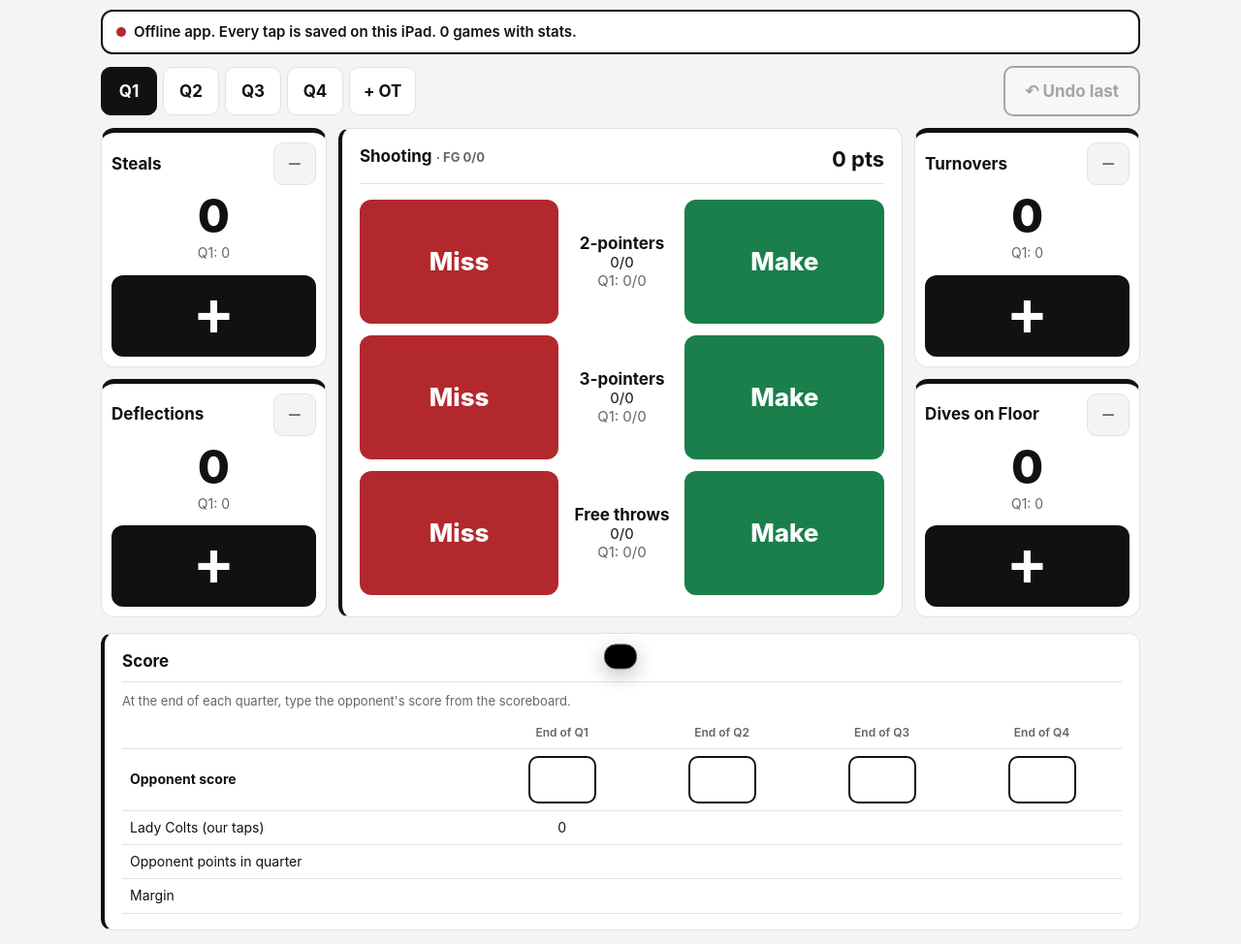
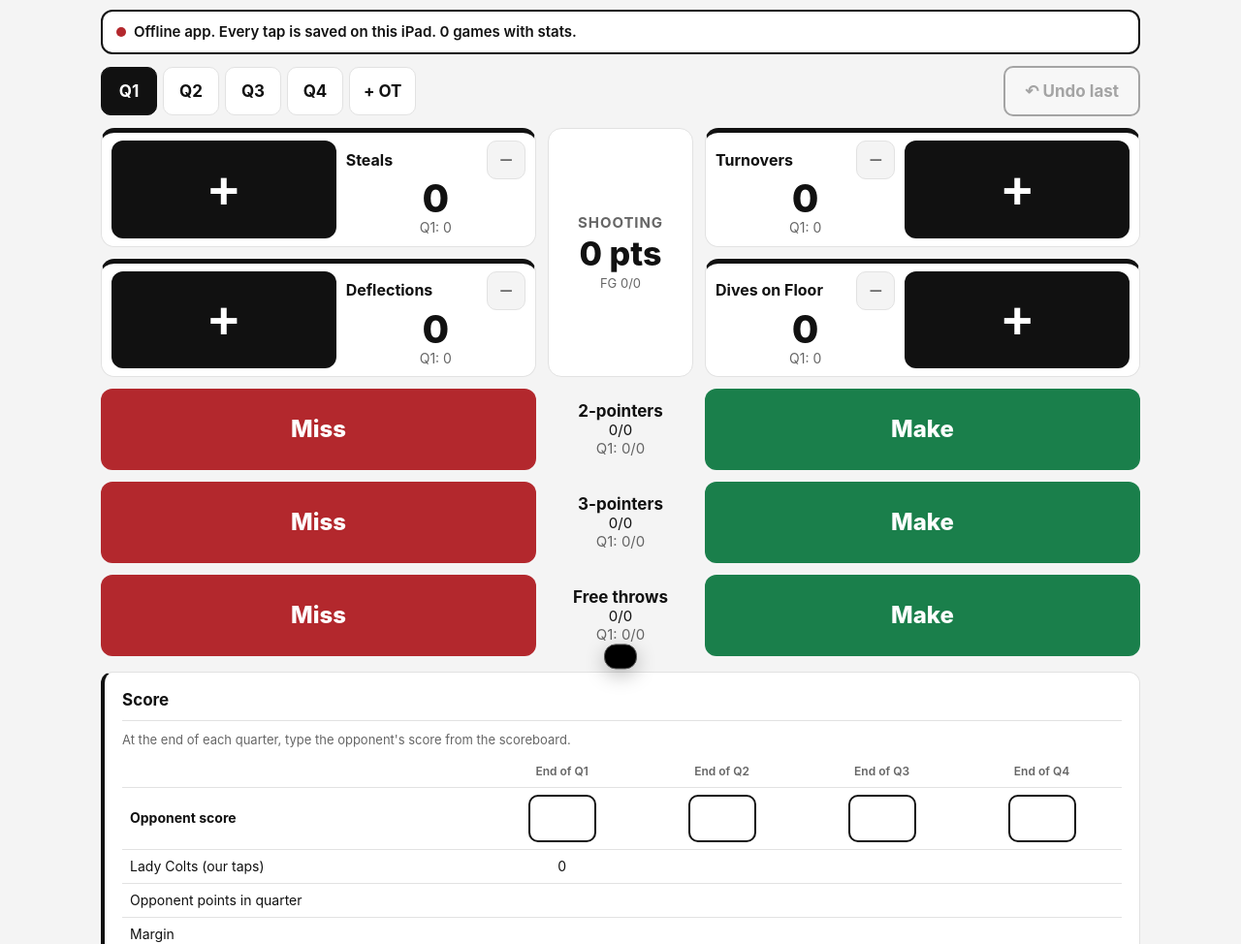
Before and after one commit to wcarnold786/Lady-colts-live, a plain HTML site: page index.html in a window 1280 px wide. Shown: the part 126-1100 px from the top of the page at 97% size. Drawn offline with Linux system fonts and the light colour scheme.

Commit message:
Add files via upload

```diff
--- a/index.html
+++ b/index.html
@@ -93,20 +93,19 @@ ul{margin:6px 0 0;padding-left:20px}li{margin:4px 0}.note{color:var(--mute);font
 .lv-srow{display:grid;grid-template-columns:minmax(150px,1fr) 1fr 1fr;gap:10px;align-items:center;margin:10px 0}.lv-slbl{display:flex;flex-direction:column;line-height:1.25}.lv-slbl b{font-size:17px}.lv-slbl span{font-size:15px}
 .lv-sbtn{height:72px;border:none;border-radius:12px;background:var(--ink);color:var(--card);font:inherit;font-size:22px;font-weight:800}.lv-sbtn:active{transform:scale(.97);filter:brightness(.85)}
 .lv-pts{float:right;font-size:22px}
-/* thumb layout: steals + deflections on the left, shooting in the middle (miss left, make right), turnovers + dives on the right */
-.lv-pad{display:grid;grid-template-columns:1fr 1fr;gap:12px;margin-bottom:16px;align-items:stretch}
-.lv-side{display:flex;flex-direction:column;gap:12px}.lv-side .lv-tile{flex:1}
-.lv-pad>.lv-shoot{grid-column:1/-1;grid-row:2;margin:0}
-.lv-shoot .lv-srow{grid-template-columns:1fr minmax(110px,auto) 1fr}
-.lv-shoot .lv-slbl{text-align:center;align-items:center}
+/* thumb layout: left column = steals, deflections, then every Miss; right column = turnovers, dives, then every Make; shot names down the middle */
+.lv-pad{display:grid;grid-template-columns:minmax(0,1fr) minmax(112px,150px) minmax(0,1fr);gap:12px;margin-bottom:16px;align-items:stretch}
+.lv-pad .lv-tile{padding:8px 10px;display:grid;column-gap:10px;row-gap:0;align-items:center;grid-template-columns:minmax(0,1fr) minmax(0,1.25fr);grid-template-areas:"top plus" "num plus" "sub plus"}
+.lv-pad .lv-tile.lv-L{grid-template-columns:minmax(0,1.25fr) minmax(0,1fr);grid-template-areas:"plus top" "plus num" "plus sub"}
+.lv-pad .lv-top{grid-area:top}.lv-pad .lv-num{grid-area:num;font-size:40px;margin:0}.lv-pad .lv-sub{grid-area:sub}
+.lv-pad .lv-plus{grid-area:plus;margin:0;height:100%;min-height:96px;font-size:54px}
+.lv-pad .lv-minus{width:40px;height:40px}.lv-pad .lv-name{font-size:16px;line-height:1.15}
+.lv-shsum{grid-row:span 2;display:flex;flex-direction:column;justify-content:center;align-items:center;text-align:center;gap:4px;background:var(--card);border:1px solid var(--line);border-radius:14px;padding:10px 6px}
+.lv-shsum b{font-size:15px;text-transform:uppercase;letter-spacing:.06em;color:var(--mute)}.lv-shsum .lv-big{font-size:34px;font-weight:800;line-height:1}
+.lv-pad .lv-slbl{text-align:center;align-items:center;justify-content:center}
+.lv-pad .lv-sbtn{height:84px;font-size:24px}
 .lv-sbtn.lv-make{background:#1a7f4b;color:#fff}.lv-sbtn.lv-miss{background:#b3282d;color:#fff}
-@media (orientation:landscape) and (min-width:900px){
-  main:has(>.lv),#app{max-width:none}
-  .lv-pad{grid-template-columns:minmax(180px,.8fr) minmax(0,2fr) minmax(180px,.8fr)}
-  .lv-pad>.lv-shoot{grid-column:auto;grid-row:auto;display:flex;flex-direction:column}
-  .lv-shoot .lv-srow{flex:1;margin:6px 0}.lv-shoot .lv-sbtn{height:100%;min-height:92px;font-size:26px}
-  .lv-side .lv-tile{padding:10px}.lv-side .lv-num{font-size:48px}.lv-side .lv-plus{flex:1;min-height:84px;height:auto}
-}
+@media (orientation:landscape) and (min-width:900px){main:has(>.lv),#app{max-width:none}}
 .lv-sc td,.lv-sc th{text-align:center}.lv-sc td:first-child,.lv-sc th:first-child{text-align:left}
 .lv input.lv-osc{-webkit-user-select:text;user-select:text;width:70px;font:inherit;font-size:20px;font-weight:700;text-align:center;padding:8px 4px;border-radius:10px;border:2px solid var(--ink);background:var(--card);color:var(--ink)}
 @keyframes swL{from{opacity:.3;transform:translateX(40px)}to{opacity:1;transform:none}}@keyframes swR{from{opacity:.3;transform:translateX(-40px)}to{opacity:1;transform:none}}main.swL{animation:swL .22s ease-out}main.swR{animation:swR .22s ease-out}
@@ -188,8 +187,8 @@ async function lvExport(keys){
   try{const f=new File([txt],name,{type:'application/json'});if(navigator.canShare&&navigator.canShare({files:[f]})){await navigator.share({files:[f],title:name});lvToast('Sent '+n+' game'+(n>1?'s':''));return}}catch(e){if(e&&e.name==='AbortError')return}
   const a=document.createElement('a');a.href=URL.createObjectURL(new Blob([txt],{type:'application/json'}));a.download=name;document.body.appendChild(a);a.click();a.remove();lvToast('Saved '+name);
 }
-function lvTile(k,cnt){const s=LV_STATS.find(x=>x.k===k);return `
-    <div class="lv-tile">
+function lvTile(k,cnt,L){const s=LV_STATS.find(x=>x.k===k);return `
+    <div class="lv-tile${L?' lv-L':''}">
       <div class="lv-top"><span class="lv-name">${s.l}</span><button class="lv-minus" data-minus="${s.k}" aria-label="Remove one ${s.l}">−</button></div>
       <div class="lv-num">${cnt(s.k)}</div>
       <div class="lv-sub">${lvQName(LV_Q)}: ${cnt(s.k,LV_Q)}</div>
@@ -246,9 +245,9 @@ function lvPaint(){
     <button class="lv-undo" id="lvUndo"${v.ev.length?'':' disabled'}>↶ Undo last</button>
   </div>
   <div class="lv-pad">
-    <div class="lv-side">${lvTile('stl',cnt)}${lvTile('defl',cnt)}</div>
-    <div class="card lv-shoot"><h2>Shooting <span class="lv-pts">${pts} pts</span><span class="note"> · FG ${fgm}/${fga}${fga?' ('+Math.round(100*fgm/fga)+'%)':''}</span></h2>${LV_SHOTS.map(s=>{const a=cnt(s.m)+cnt(s.x),mm=cnt(s.m);return `<div class="lv-srow"><button class="lv-sbtn lv-miss" data-add="${s.x}">Miss</button><div class="lv-slbl"><b>${s.l}</b><span>${mm}/${a}${a?' · '+Math.round(100*mm/a)+'%':''}</span><span class="note">${lvQName(LV_Q)}: ${cnt(s.m,LV_Q)}/${cnt(s.m,LV_Q)+cnt(s.x,LV_Q)}</span></div><button class="lv-sbtn lv-make" data-add="${s.m}">Make</button></div>`}).join('')}</div>
-    <div class="lv-side">${lvTile('to',cnt)}${lvTile('dive',cnt)}</div>
+    ${lvTile('stl',cnt,1)}<div class="lv-shsum"><b>Shooting</b><div class="lv-big">${pts} pts</div><div class="note">FG ${fgm}/${fga}${fga?' ('+Math.round(100*fgm/fga)+'%)':''}</div></div>${lvTile('to',cnt)}
+    ${lvTile('defl',cnt,1)}${lvTile('dive',cnt)}
+    ${LV_SHOTS.map(s=>{const a=cnt(s.m)+cnt(s.x),mm=cnt(s.m);return `<button class="lv-sbtn lv-miss" data-add="${s.x}">Miss</button><div class="lv-slbl"><b>${s.l}</b><span>${mm}/${a}${a?' · '+Math.round(100*mm/a)+'%':''}</span><span class="note">${lvQName(LV_Q)}: ${cnt(s.m,LV_Q)}/${cnt(s.m,LV_Q)+cnt(s.x,LV_Q)}</span></div><button class="lv-sbtn lv-make" data-add="${s.m}">Make</button>`}).join('')}
   </div>
   ${lvScoreHtml(v,qs)}
   <div class="card lv-tos"><h2>Timeouts <span class="note">· tap one when we use it, tap a used one to give it back</span></h2>
```
